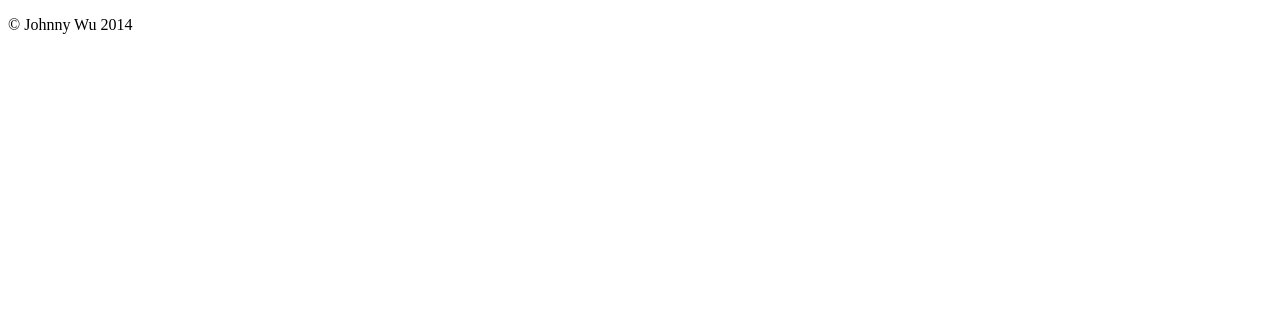
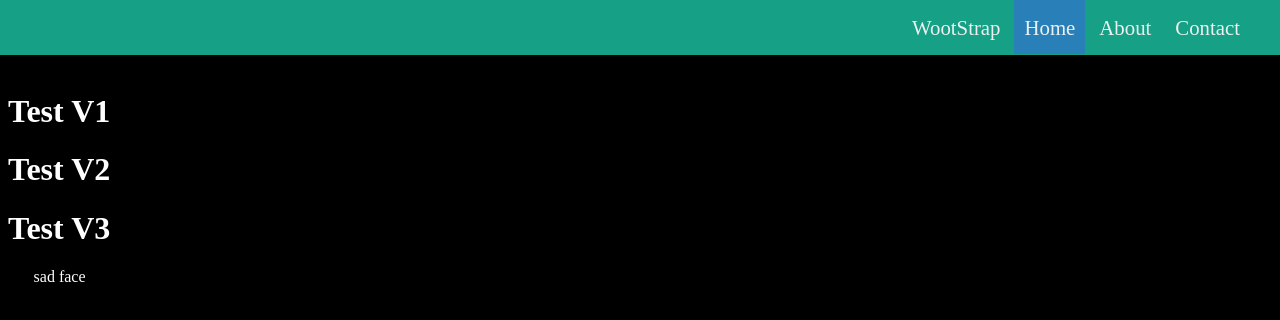
Before and after one commit to jonathanpeterwu/wootstrap, a plain HTML site: page index.html in a window 1280 px wide. Drawn offline with Linux system fonts and the light colour scheme.

Commit message:
adds functionality so that navbar is fixed

```diff
--- a/css/source.css
+++ b/css/source.css
@@ -29,6 +29,9 @@
   #body {
     width: 80%;
     float: left;
+    color: white;
+    position: relative;
+    padding-top: 5%;
   }
 
   #sidebar {
@@ -49,7 +52,7 @@
 /*Custom Body*/
 
 body#wootstrap{
-  background-color: #ecf0f1;
+  background-color: #000000;
   background-repeat: repeat y
 }
 
@@ -67,7 +70,7 @@ body#wootstrap{
 .wootstrap-navbar{
   height: 55px;
   width: 100%;
-  background-color: #2c3e50;
+  background-color: #16a085; /*#2c3e50*/
   position: absolute;
   top: 0;
   left: 0;
@@ -86,22 +89,23 @@ li .wootstra-home-icon{
 
 ul {
   text-align: right;
-  padding-right: 60px;
+  padding-right: 30px;
 }
 
 li {
   color: #34495e;
   list-style: none;
   display: inline;
+  margin: 0;
   padding-right: 10px;
   padding-left: 10px;
-  padding-top: 15px;
+  padding-top: 20px;
   padding-bottom: 15px;
   font-size: 1.3em;
 }
 
 li:hover{
-  background-color: #f39c12;
+  background-color: #7f8c8d;
 }
 
 li a {
@@ -109,8 +113,8 @@ li a {
   text-decoration: none;
 }
 
-.active {
-  background-color: #ecf0f1;
+.wootstrap-active {
+  background-color: #2980b9;
 }
 /*==========================*/
         /* End Navbar*/
--- a/index.html
+++ b/index.html
@@ -1,4 +1,4 @@
-<!DOCTYPE HTML>
+<!DOCTYPE html>
 
 <!-- WootStrap 0.2 - Johnny Wu -->
 <!--                             __
@@ -12,10 +12,31 @@
 
 <html>
 
-<head></head>
+<head>
+  <link rel="stylesheet" type="text/css" href="css/source.css">
+  <title>Wootstrap 0.2</title>
+</head>
 
-<body>
+<body id="wootstrap">
 
+<div id="header">
+  <div class="wootstrap-navbar">
+    <ul>
+      <li class="wootstrap-home-icon"><a href="">WootStrap</a></li>
+      <li class="wootstrap-active"><a href="">Home</a></li>
+      <li><a href="">About</a></li>
+      <li><a href="">Contact</a></li>
+    </ul>
+  </div>
+</div>
+
+<div id="body">
+  <div id="container"><h1>Test V1</h1></div>
+  <div id="container"><h1>Test V2</h1></div>
+  <div id="container"><h1>Test V3</h1></div>
+  <div id="footer"><p>sad face</p>
+  </div>
+</div>
 
 </body>
 <footer><p>&copy Johnny Wu 2014</p></footer>
```
